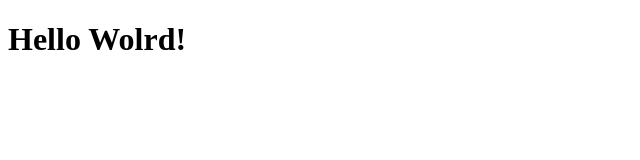
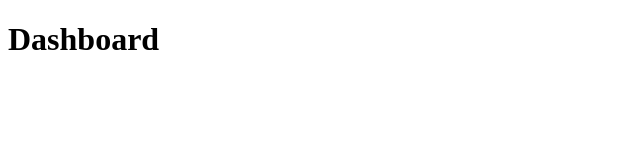
Before and after one commit to AntDavidLima/github-explorer, a React (Create React App) app: page / in a window 1280 px wide. Shown: the top 160 px of the page, without its empty margins (0-640 px from the left). Built offline with nearby package versions, Linux system fonts and the light colour scheme.

Commit message:
Configured application routes

```diff
--- a/package.json
+++ b/package.json
@@ -10,8 +10,10 @@
     "@types/node": "^12.0.0",
     "@types/react": "^16.9.0",
     "@types/react-dom": "^16.9.0",
+    "@types/react-router-dom": "^5.1.5",
     "react": "^16.13.1",
     "react-dom": "^16.13.1",
+    "react-router-dom": "^5.2.0",
     "react-scripts": "3.4.1",
     "typescript": "~3.7.2"
   },
--- a/src/App.tsx
+++ b/src/App.tsx
@@ -1,7 +1,12 @@
 import React from 'react';
+import { BrowserRouter } from 'react-router-dom';
 
-function App() {
-  return <h1>Hello Wolrd!</h1>;
-}
+import Routes from './routes/index';
+
+const App: React.FC = () => (
+  <BrowserRouter>
+    <Routes />
+  </BrowserRouter>
+);
 
 export default App;
--- /dev/null
+++ b/src/pages/Dashboard/index.tsx
@@ -0,0 +1,5 @@
+import React from 'react';
+
+const Dashboard: React.FC = () => <h1>Dashboard</h1>;
+
+export default Dashboard;
--- /dev/null
+++ b/src/pages/Repository/index.tsx
@@ -0,0 +1,5 @@
+import React from 'react';
+
+const Repository: React.FC = () => <h1>Repository</h1>;
+
+export default Repository;
--- /dev/null
+++ b/src/routes/index.tsx
@@ -0,0 +1,14 @@
+import React from 'react';
+import { Switch, Route } from 'react-router-dom';
+
+import Dashboard from '../pages/Dashboard';
+import Repository from '../pages/Repository';
+
+const Routes: React.FC = () => (
+  <Switch>
+    <Route exact path="/" component={Dashboard} />
+    <Route path="/repository" component={Repository} />
+  </Switch>
+);
+
+export default Routes;
```
Also changed, not shown: 1 other file (tests, documents, lock files or other folders).
